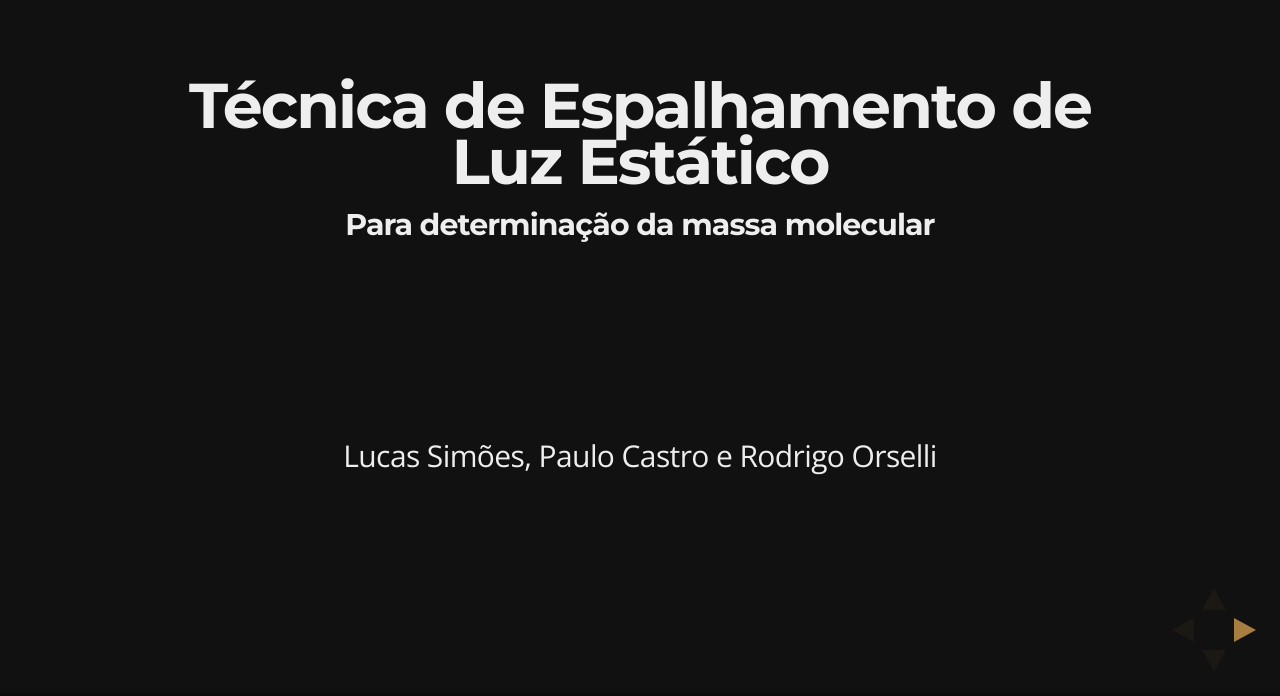
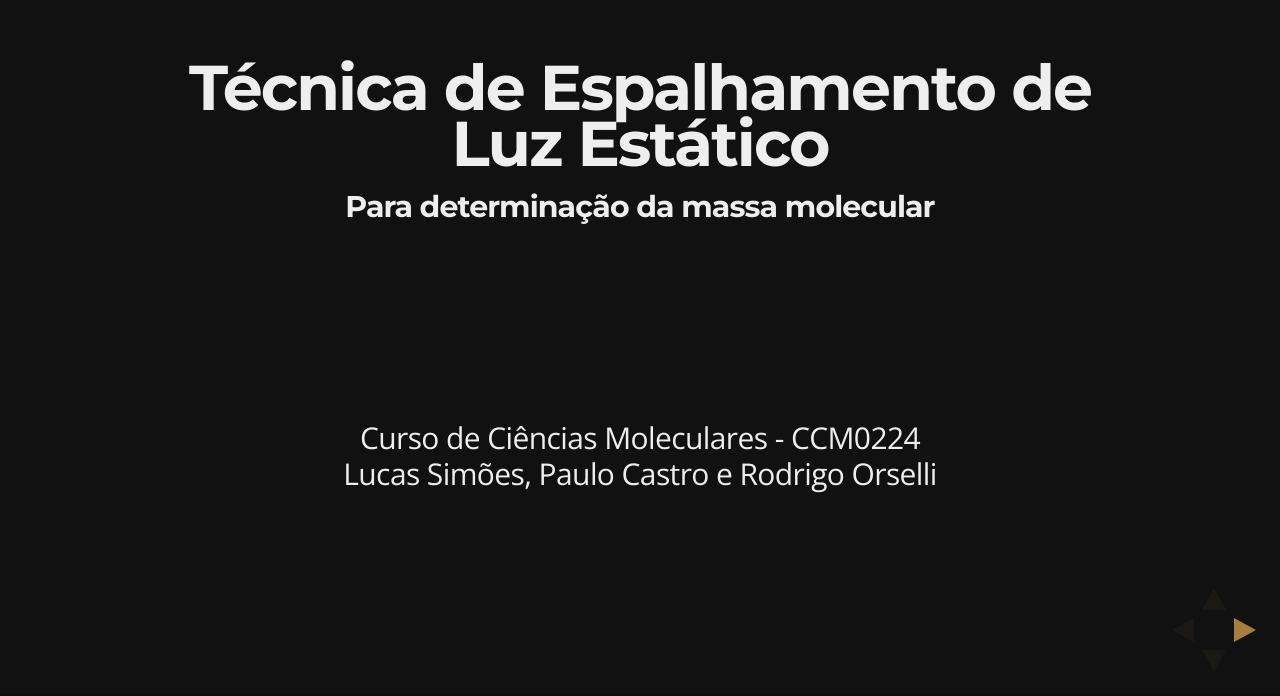
Before and after one commit to prcastro/Quimica-IV-Espalhamento-de-luz, a website: page index.html in a window 1280 px wide. Shown: the part 104-800 px from the top of the page. Drawn offline with nearby package versions, Linux system fonts and the light colour scheme; some packages are replaced by stand-ins of ours.

Commit message:
Detalhe na capa

```diff
--- a/index.html
+++ b/index.html
@@ -40,6 +40,8 @@
                     <h2>Técnica de Espalhamento de Luz Estático</h2>
                     <h5>Para determinação da massa molecular</h5>
                     <br/><br/><br/><br/><br/>
+                    Curso de Ciências Moleculares - CCM0224
+                    <br/>
                     Lucas Simões, Paulo Castro e Rodrigo Orselli
                 </section>
 
```
